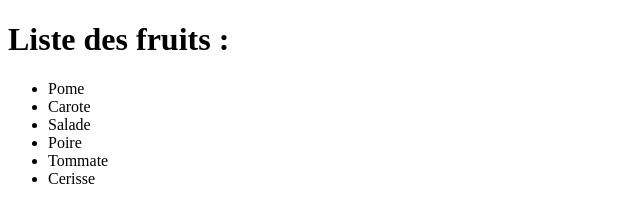
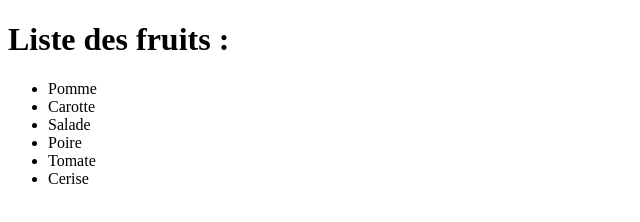
Before and after one commit to ruddymarc/exercice-git-merge-defi, a plain HTML site: page index.html in a window 1280 px wide. Shown: the full height of the page, 0-640 px from the left. Drawn offline with Linux system fonts and the light colour scheme.

Commit message:
Fix typos in fruit list

```diff
--- a/index.html
+++ b/index.html
@@ -9,12 +9,12 @@
   <body>
     <h1>Liste des fruits :</h1>
     <ul>
-      <li>Pome</li>
-      <li>Carote</li>
+      <li>Pomme</li>
+      <li>Carotte</li>
       <li>Salade</li>
       <li>Poire</li>
-      <li>Tommate</li>
-      <li>Cerisse</li>
+      <li>Tomate</li>
+      <li>Cerise</li>
     </ul>
   </body>
 </html>
```
